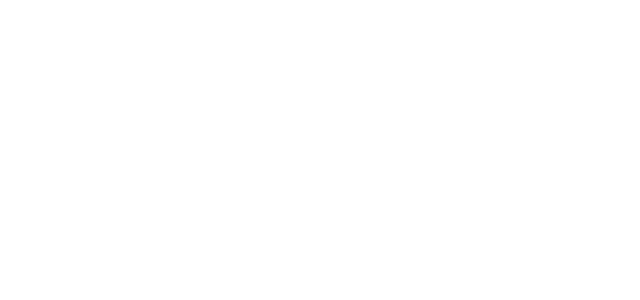
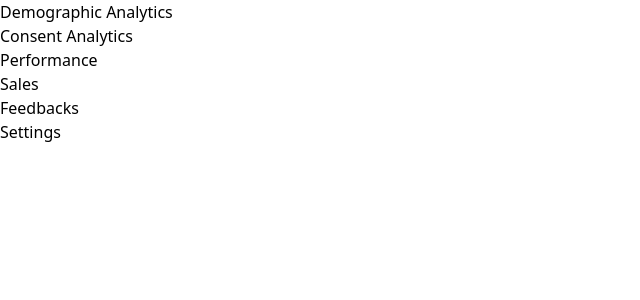
Before and after one commit to dlsntos/smart-target-admin-dashboard, a React (Vite) app: page / in a window 1280 px wide. Shown: the top 300 px of the page, without its empty margins (0-640 px from the left). Built offline with nearby package versions, Linux system fonts and the light colour scheme.

Commit message:
add sidebar layout structure

```diff
--- a/src/pages/global/SideBar.jsx
+++ b/src/pages/global/SideBar.jsx
@@ -1,6 +1,15 @@
 function SideBar () {
     return(
-        <></>
+        <div>
+            <ul>
+                <li>Demographic Analytics</li>
+                <li>Consent Analytics</li>
+                <li>Performance</li>
+                <li>Sales</li>
+                <li>Feedbacks</li>
+                <li>Settings</li>
+            </ul>
+        </div>
     );
 }
 
```
